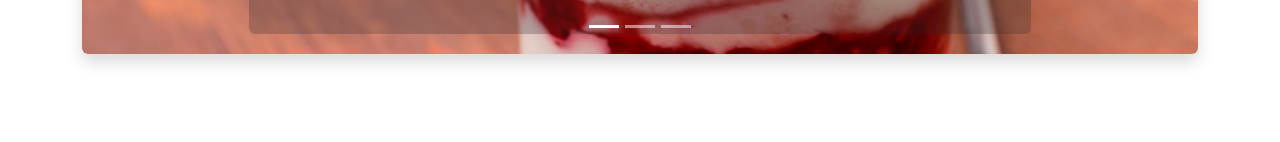
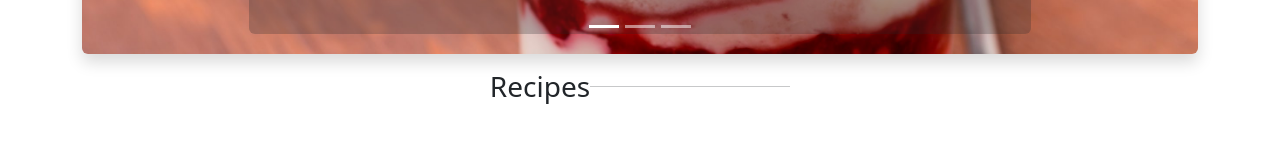
Before and after one commit to ruhiambelkar17/simply-delicious-web-app, a Vue app in the folder simply-delicious-web-app/: page / in a window 1280 px wide. Shown: the part 518-660 px from the top of the page. Built offline with nearby package versions, Linux system fonts and the light colour scheme; what vue3-google-login would draw is missing.

Commit message:
updated ui

```diff
--- a/simply-delicious-web-app/src/views/Home.vue
+++ b/simply-delicious-web-app/src/views/Home.vue
@@ -18,9 +18,11 @@ export default {
 <template>
   <div>
     <NavBar />
-   <Carousel>
-
-   </Carousel>
-
+   <Carousel></Carousel>
+    <div class="my-3 d-flex justify-content-center">
+        <h3 class="text-center ">Recipes</h3>
+        <br />
+        <hr style=" width: 200px;" class="" />
+    </div>
   </div>
 </template>
```
